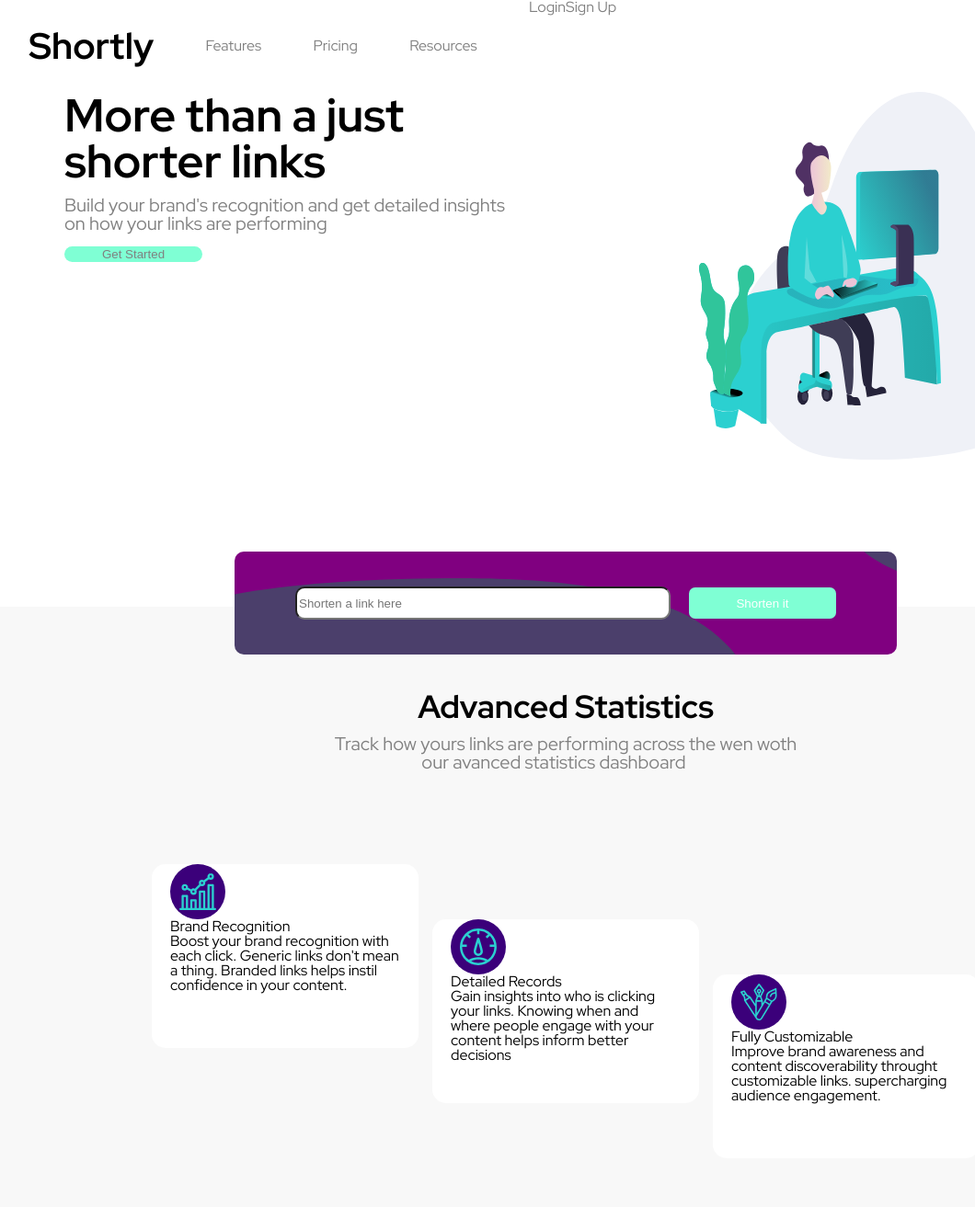
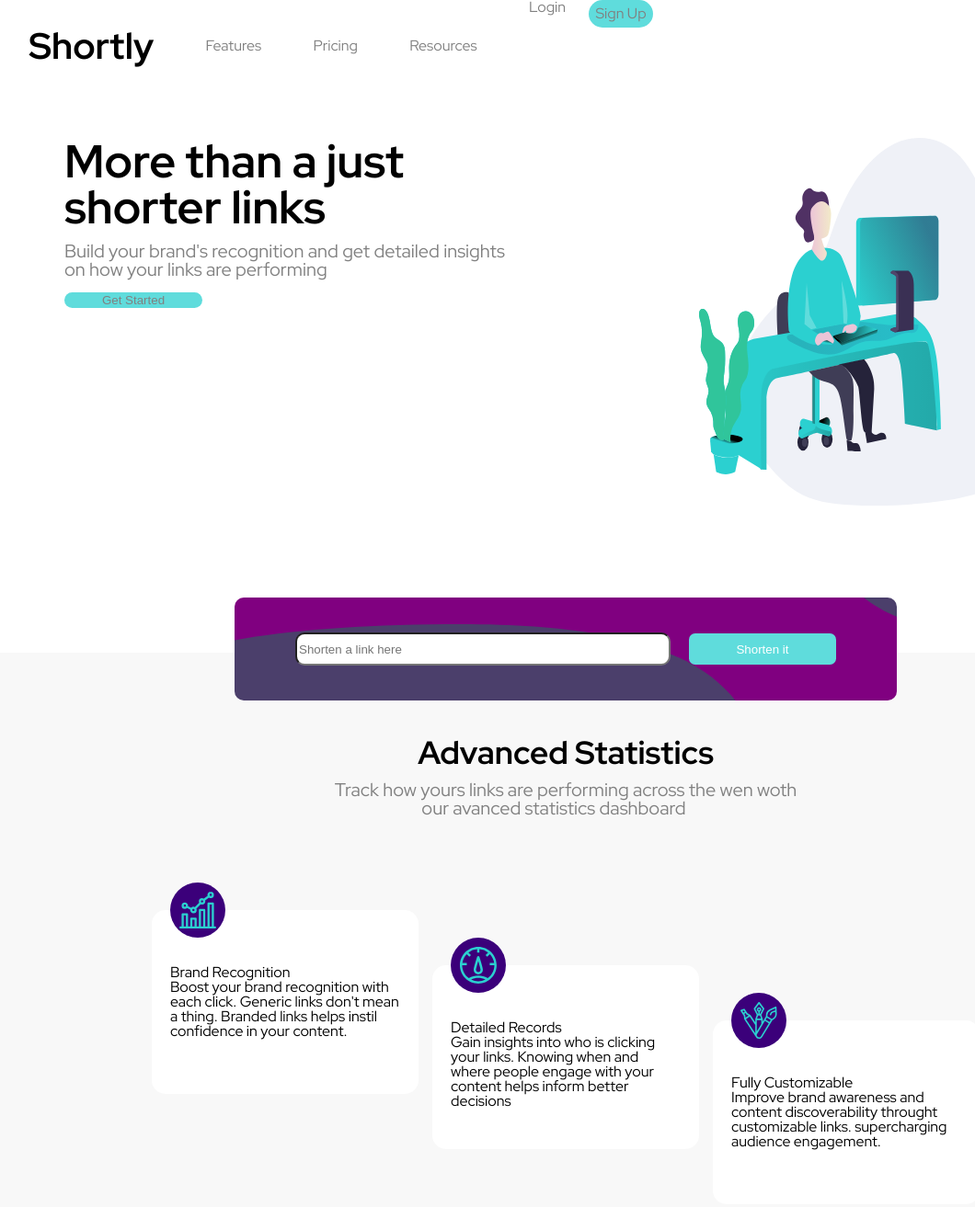
Before and after one commit to MarcosGrandesso/D8-url-shortening-api-master, a plain HTML site: page index.html in a window 1280 px wide. Shown: the top 1313 px of the page at 92% size, without its empty margins (25-1085 px from the left). Drawn offline with Linux system fonts and the light colour scheme.

Commit message:
commitando pq vou fazer uma baguncinha no codigo se der merda eu volto

```diff
--- a/index.html
+++ b/index.html
@@ -29,7 +29,10 @@
 
     <div class="head-2">
       <a href="" class="ancoras flex-end">Login </a>
-      <a href="" class="ancoras flex-end"> Sign Up</a>
+      <div class="button-4">
+        <a href="" class="ancoras flex-end"> Sign Up</a>
+
+      </div>
 
     </div>
 
--- a/style.css
+++ b/style.css
@@ -43,6 +43,7 @@ a {color: grey;
   flex-direction: row;
   justify-content: space-around;
   margin-bottom: 100px;
+  margin-top: 50px;
 }
 
 .imagem-1 {
@@ -78,7 +79,7 @@ a {color: grey;
 .button-1 {
   width: 12em;
   height: 2.49em;
-  background-color: aquamarine;
+  background-color: #5fdcdc;
   border: none;
   color: white;
   border-radius: 0.5em;
@@ -117,7 +118,7 @@ text-align: center;
 
 }.button-2 { width: 12em;
     height: 2.3em;
-    background-color: aquamarine;
+    background-color: #5fdcdc;
     border: none;
     color: white;
     border-radius: 1.5em;
@@ -144,7 +145,7 @@ font-weight: bold;}
 
   .button-3 {width: 150px;
   border: none;
-background-color: aquamarine;
+background-color: #5fdcdc;
 border-radius: 30px;
 }
 
@@ -186,7 +187,9 @@ height: 60px;
 border-radius: 100%;
 display: flex;
 justify-content: center;
-    align-items: center;}
+    align-items: center;
+  position: relative;
+bottom: 30px;}
 
 .icones {width: 40px;
 height: 40px;}
@@ -195,3 +198,12 @@ height: 40px;}
 
 .margin-2 { margin-top: 13px;
 margin-bottom: 15px;}
+
+.button-4 { background-color: #5fdcdc;
+width: 70px;
+height: 30px;
+border-radius: 20px;
+display: flex;
+align-items: center;
+justify-content: center;
+margin-left: 25px;}
```
